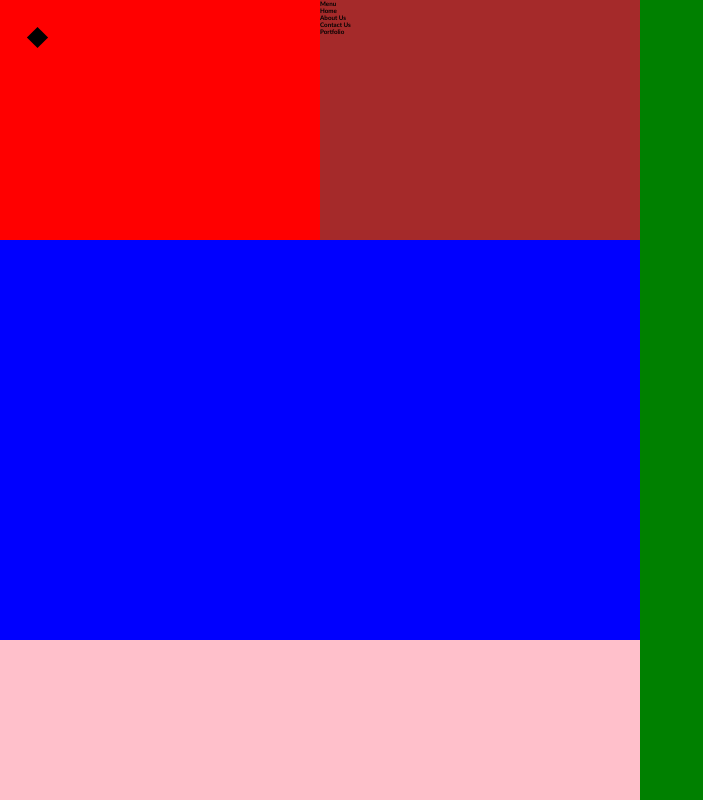
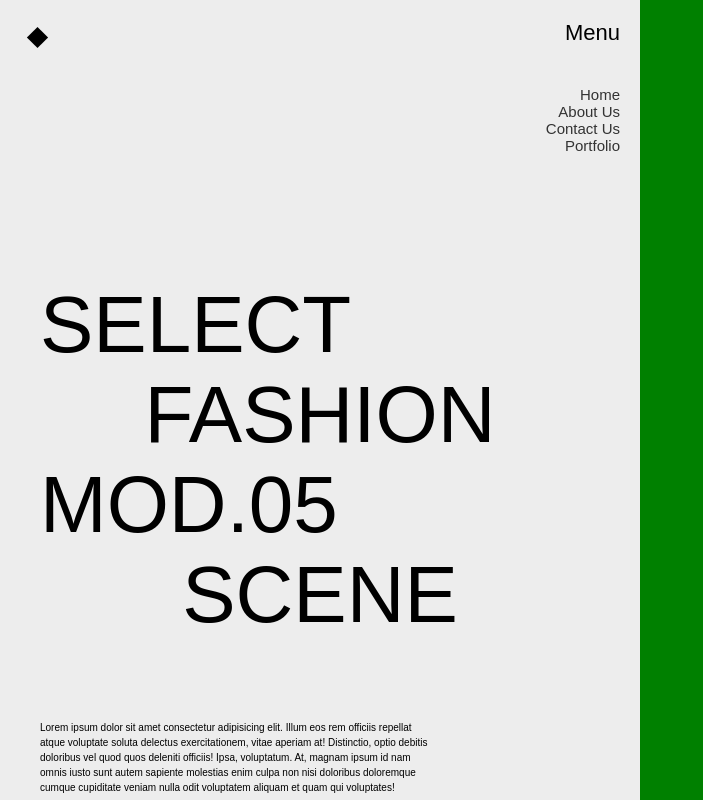
Before and after one commit to Priyanshu090803/Css-Practise, a plain HTML site: page 1st project grid/index.html in a window 1280 px wide. Shown: the whole page, without its empty margins (0-703 px from the left). Drawn offline with Linux system fonts and the light colour scheme.

Commit message:
3rd commit

```diff
--- a/1st project grid/index.css
+++ b/1st project grid/index.css
@@ -2,7 +2,8 @@
     padding: 0;
     margin: 0;
     box-sizing: border-box;
-    font-family: 'Gill Sans', 'Gill Sans MT', Calibri, 'Trebuchet MS', sans-serif;
+    font-family: Arial, Helvetica, sans-serif;
+
 }
 html,body{
     font-size: 62.5%;
@@ -15,25 +16,44 @@ html,body{
     background-color: #ededed;
     display: grid;
     grid-template-columns: 25% 25% 50%;
-    grid-template-rows: 30% 50% 20% ;
+    grid-template-rows: 30% 55% 15% ;
 
 }
 .left-top-left{
     padding: 30px;
-    background-color: red;
+    /* background-color: red;     */
 }
 .left-top-right{
-    background-color: brown;
+    /* background-color: brown; */
+    font-size: 1.5rem;
+    justify-self:end;
+    text-align: right;
+    padding: 20px;
 }
 .left-center{
-
-    background-color: blue;
+    font-size: 4rem;
     grid-column: 1/3;
     grid-row: 2/3;
+    line-height: 9rem;
+    padding: 4rem;
 }
+.left-center h1{
+    font-weight: 300;
+}
+.left-center h1:nth-child(2n){
+    /* margin-left: 20rem; */
+    text-align: center;
+}
+
 .left-bottom{
     grid-column: 1/3;
-    background-color: pink;
+    /* background-color: pink;  */
+    font-size: 1rem;
+    line-height: 1.5rem;
+    padding: 4rem;
+}
+.left-bottom p{
+    width: 70%;
 }
 .right{
     grid-column: 3;
@@ -47,3 +67,14 @@ html,body{
     rotate: 45deg;
     background-color: black;
 }
+
+.left-top-right h3{
+    margin-bottom: 4rem;
+    font-size:2.2rem;
+    font-weight: 500;
+}
+.left-top-right h4{
+    font-size: 1.5rem;
+    font-weight: 500;
+    color: #333;
+}
--- a/1st project grid/index.html
+++ b/1st project grid/index.html
@@ -12,14 +12,24 @@
             <div class="square"></div>
         </div>
         <div class="left-top-right">
-        <h4>Menu</h4>
+        <h3>Menu</h3>
         <h4>Home</h4>
         <h4>About Us</h4>
         <h4>Contact Us</h4>
         <h4>Portfolio</h4>
         </div>
-        <div class="left-center"></div>
-        <div class="left-bottom"></div>
+        <div class="left-center">
+            <h1>SELECT</h1>
+            <h1>FASHION</h1>
+            <h1>MOD.05</h1>
+            <h1>SCENE</h1>
+
+        </div>
+        <div class="left-bottom">
+            <p>Lorem ipsum dolor sit amet consectetur adipisicing elit. Illum eos rem officiis repellat atque voluptate soluta delectus exercitationem, vitae aperiam at! Distinctio, optio debitis doloribus vel quod quos deleniti officiis!
+            Ipsa, voluptatum. At, magnam ipsum id nam omnis iusto sunt autem sapiente molestias enim culpa non nisi doloribus doloremque cumque cupiditate veniam nulla odit voluptatem aliquam et quam qui voluptates!
+         </p>
+        </div>
         <div class="right"></div>
     </div>
 </body>
```
